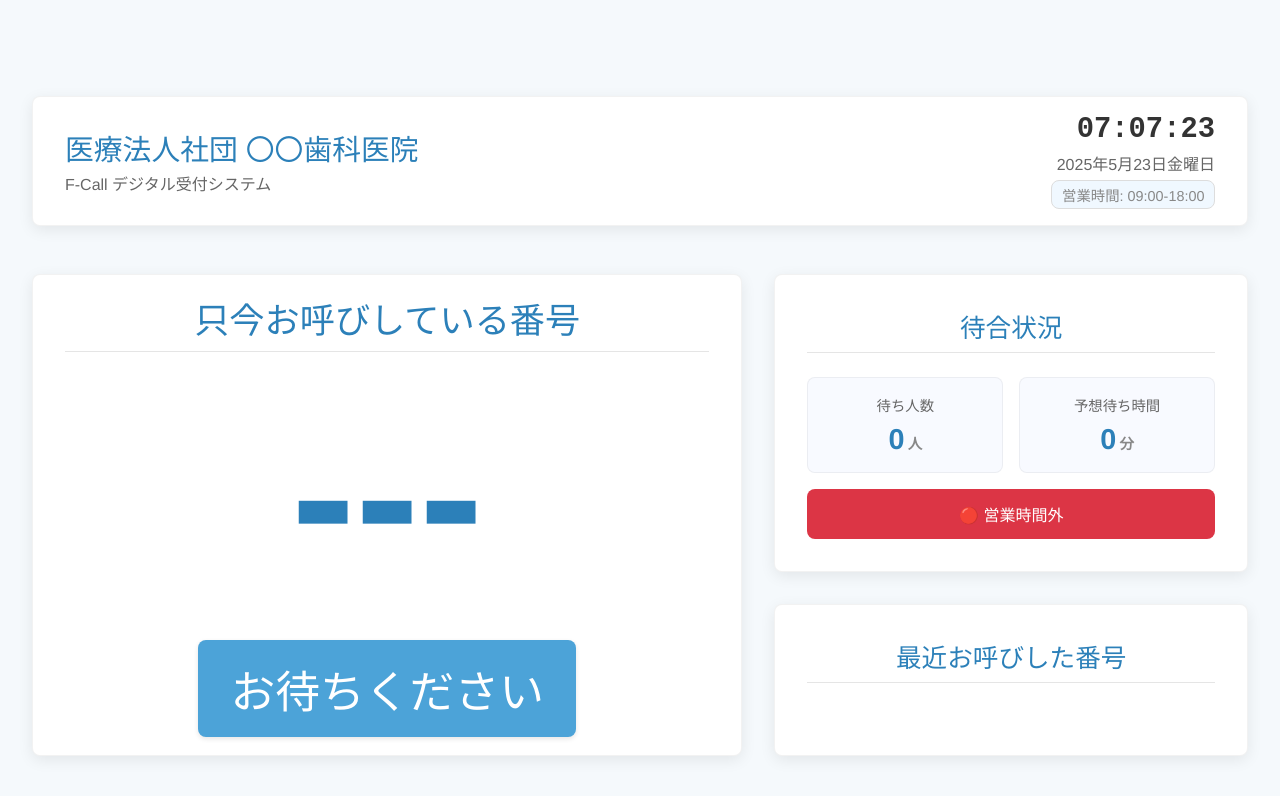
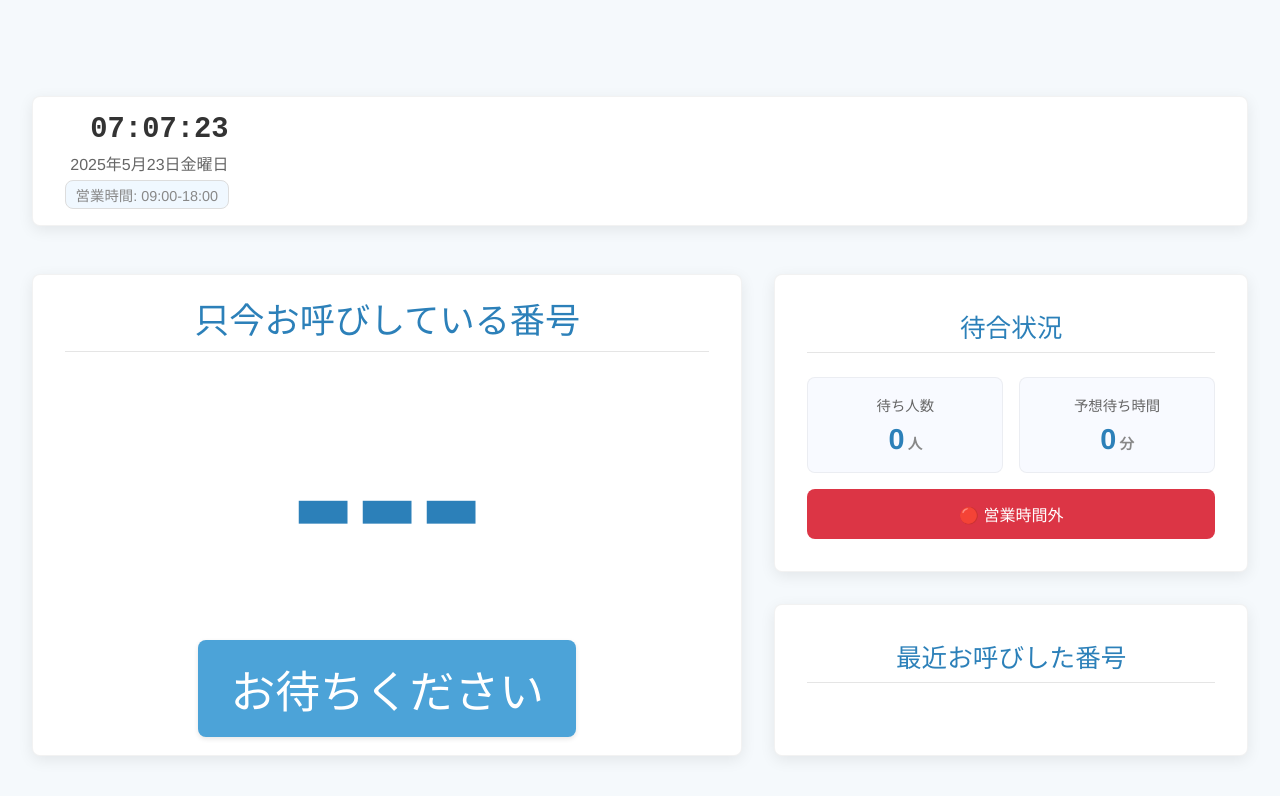
Before and after one commit to Shibata-17086/F-Call, a website: page display.html in a window 1280 px wide. Drawn offline with nearby package versions, Linux system fonts and the light colour scheme; no server answers.

Commit message:
ヘッダーから『医療法人社団 〇〇歯科医院』『F-Call デジタル受付システム』の記載を削除（待合室画面を無地化）

```diff
--- a/display.html
+++ b/display.html
@@ -404,10 +404,6 @@
 
   <div class="display-container">
     <div class="header-section">
-      <div class="hospital-info">
-        <h1 class="hospital-name">医療法人社団 〇〇歯科医院</h1>
-        <p class="hospital-subtitle">F-Call デジタル受付システム</p>
-      </div>
       <div class="header-time">
         <div class="digital-clock" id="digitalClock">00:00:00</div>
         <div class="date-display" id="dateDisplay"></div>
```
